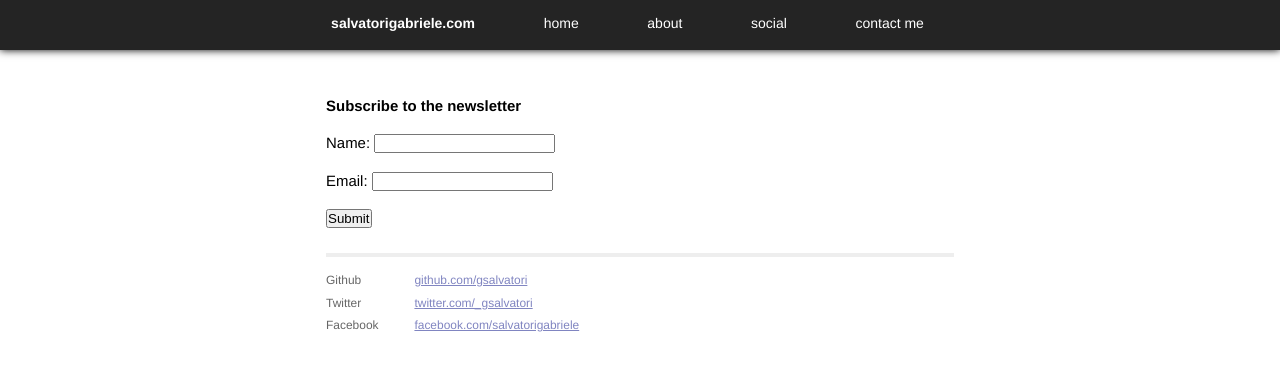
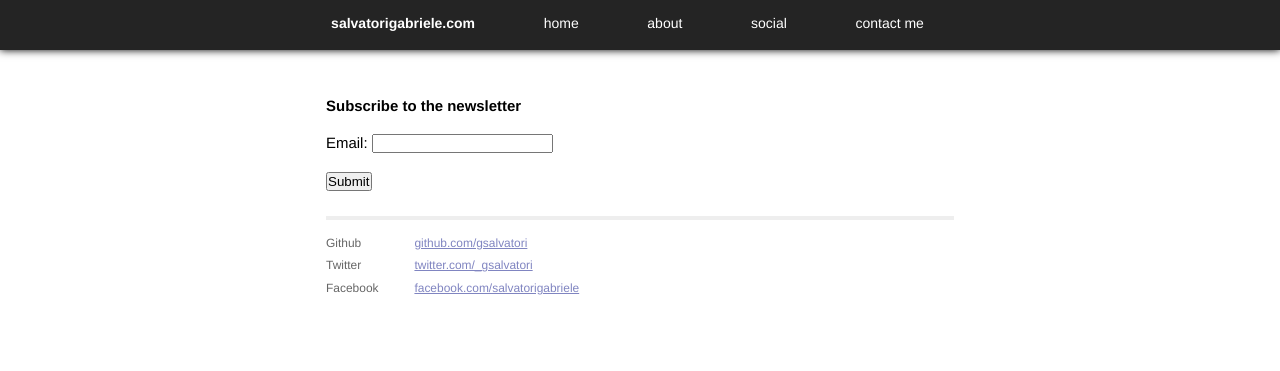
Before and after one commit to gsalvatori/salvatorigabriele.com, a Jekyll site: the page built from subscribe.html, in a window 1280 px wide. Shown: the top 371 px of the page. Built offline with Jekyll 4.4.1, drawn with Linux system fonts in a browser that asks for light colours; Markdown is read by kramdown in place of the engine named in the settings.

Commit message:
Update subscribe.html

```diff
--- a/subscribe.html
+++ b/subscribe.html
@@ -8,7 +8,6 @@ title: salvatorigabriele.com
   <h1>Subscribe to the newsletter</h1>
 
   <form method="POST" action="sub.php">
-    <p>Name: <input type="text" name="Name" size="20"></p>
     <p>Email: <input type="text" name="Email" size="20"></p>
     <p><input type="submit" value="Submit" name="Submit"></p>
   </form>
```
